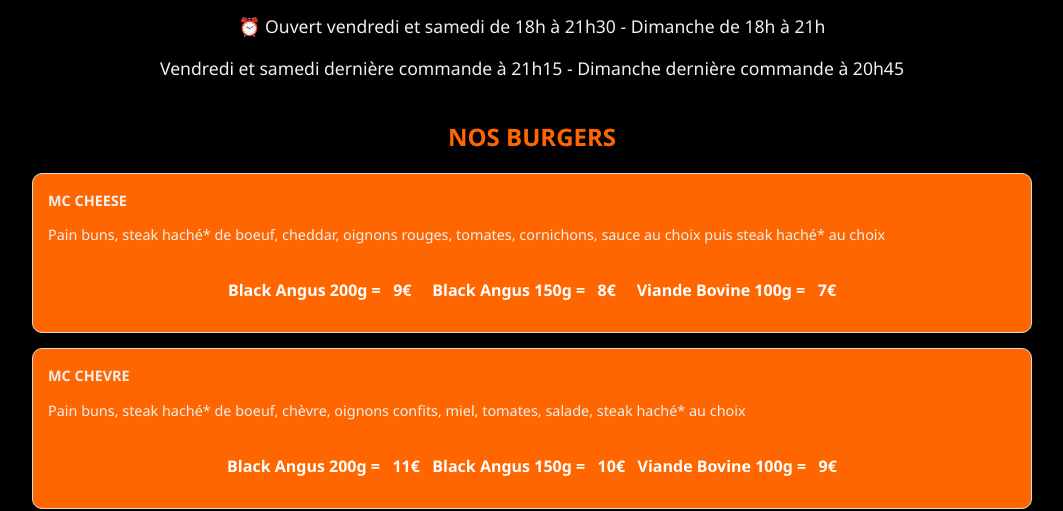
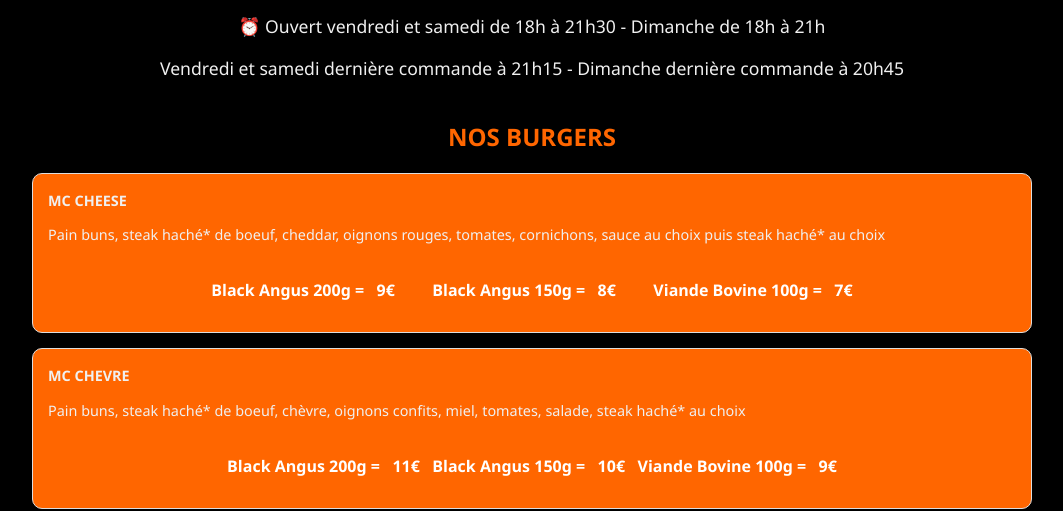
Before and after one commit to MaoamTW/QR, a plain HTML site: page index.html in a window 1280 px wide. Shown: the part 326-837 px from the top of the page, without its empty margins (108-1171 px from the left). Drawn offline with Linux system fonts and the light colour scheme.

Commit message:
index.html

```diff
--- a/index.html
+++ b/index.html
@@ -103,7 +103,7 @@
 
     <div class="section">
       <h2>NOS BURGERS</h2>
-      <div class="menu-item"><span class="note"><strong>MC CHEESE</strong></span> <div class="clear"></div><p class="note">Pain buns, steak haché* de boeuf, cheddar, oignons rouges, tomates, cornichons, sauce au choix puis steak haché* au choix <br><br> <p align="center"> <FONT COLOR="#ffffff"> <strong>Black Angus 200g = &nbsp; 9€ &nbsp; &nbsp; Black Angus 150g = &nbsp; 8€ &nbsp; &nbsp; Viande Bovine 100g = &nbsp; 7€</strong> </FONT> </p></div>
+      <div class="menu-item"><span class="note"><strong>MC CHEESE</strong></span> <div class="clear"></div><p class="note">Pain buns, steak haché* de boeuf, cheddar, oignons rouges, tomates, cornichons, sauce au choix puis steak haché* au choix <br><br> <p align="center"> <FONT COLOR="#ffffff"> <strong>Black Angus 200g = &nbsp; 9€ &nbsp; &nbsp; &nbsp; &nbsp; Black Angus 150g = &nbsp; 8€ &nbsp; &nbsp; &nbsp; &nbsp; Viande Bovine 100g = &nbsp; 7€</strong> </FONT> </p></div>
       <div class="menu-item"><span class="note"><strong>MC CHEVRE</strong></span><div class="clear"></div><p class="note">Pain buns, steak haché* de boeuf, chèvre, oignons confits, miel, tomates, salade, steak haché* au choix <br><br> <p align="center"> <FONT COLOR="#ffffff"> <strong>Black Angus 200g = &nbsp; 11€ &nbsp; Black Angus 150g = &nbsp; 10€ &nbsp;  Viande Bovine 100g = &nbsp; 9€</strong> </FONT> </p></div>
       <div class="menu-item"><span class="note"><strong>MC TOMME</strong></span> <div class="clear"></div><p class="note">Pain buns, steak haché* de boeuf, tomme de Savoie, lard grillé, oignons confits, tomates, salade, sauce au choix puis steak haché* au choix <br><br> <p align="center"> <FONT COLOR="#ffffff"> <strong>Black Angus 200g = &nbsp; 12€ &nbsp; Black Angus 150g = &nbsp; 11€ &nbsp;  Viande Bovine 100g = &nbsp; 10€</strong> </FONT> </p></div>
       <div class="menu-item"><span class="note"><strong>MC MUNSTER</strong> </span><div class="clear"></div><p class="note">Pain buns, steak haché* de boeuf, munster, lard grillé, oignons rouges, tomates, salade, sauce au choix puis steak haché* au choix <br><br> <p align="center"> <FONT COLOR="#ffffff"> <strong>Black Angus 200g = &nbsp; 13€ &nbsp; Black Angus 150g = &nbsp; 12€ &nbsp; Viande Bovine 100g = &nbsp; 11€</strong> </FONT> </p></div>
```
